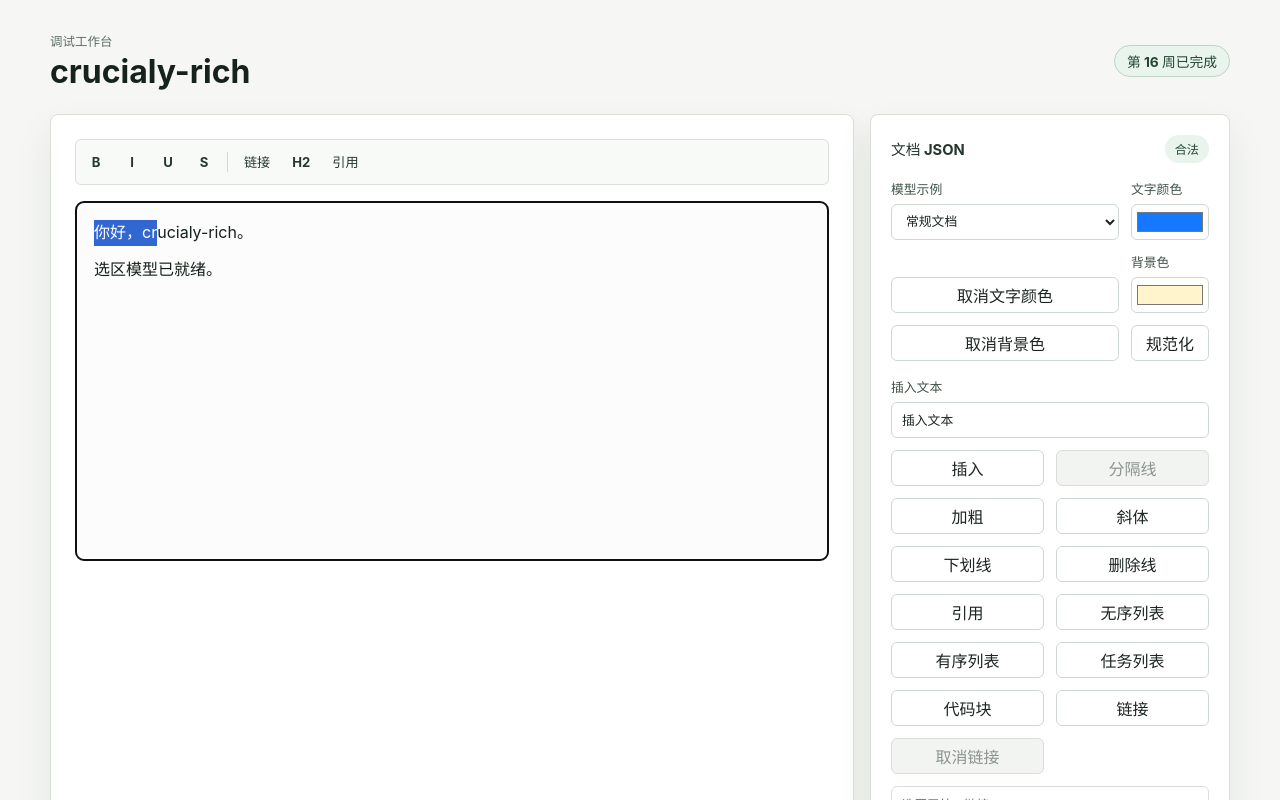
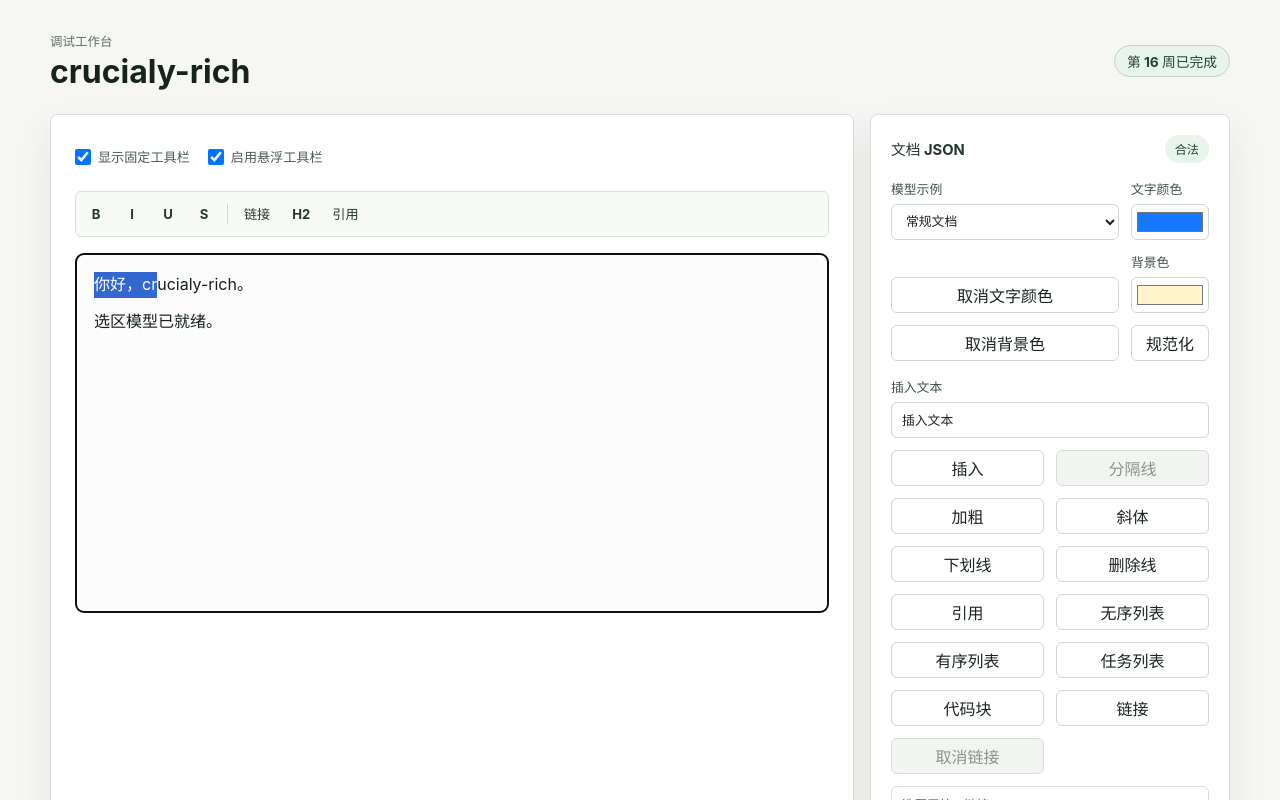
Before and after one commit to QDyanbing/crucialy-rich, a React (Vite) app in the folder apps/demo/: page / in a window 1280 px wide. Shown: the top 800 px of the page. Built offline with nearby package versions, Linux system fonts and the light colour scheme.

Commit message:
feat(demo): add floating toolbar controls

```diff
--- a/apps/demo/src/main.tsx
+++ b/apps/demo/src/main.tsx
@@ -31,6 +31,7 @@ import {
   INSERT_TEXT_COMMAND_NAME,
   INSERT_DIVIDER_COMMAND_NAME,
   ITALIC_COMMAND_NAME,
+  isCollapsed,
   isValidPoint,
   MERGE_BLOCK_COMMAND_NAME,
   normalizeDocument,
@@ -68,7 +69,9 @@ import {
 import {
   createDefaultToolbarItems,
   FixedToolbar,
+  FloatingToolbar,
   RichTextEditor,
+  type FloatingToolbarAnchorRect,
   type RichTextEditorTransactionEvent,
   type ToolbarCommandEvent,
 } from "@crucialy-rich/react";
@@ -724,6 +727,10 @@ function DemoApp() {
   const [linkHrefValue, setLinkHrefValue] = useState("https://example.com/docs");
   const [linkRelValue, setLinkRelValue] = useState("noopener noreferrer");
   const [linkTargetValue, setLinkTargetValue] = useState<"_blank" | "_self">("_blank");
+  const [showFixedToolbar, setShowFixedToolbar] = useState(true);
+  const [showFloatingToolbar, setShowFloatingToolbar] = useState(true);
+  const [floatingToolbarRect, setFloatingToolbarRect] =
+    useState<FloatingToolbarAnchorRect | null>(null);
   const savedLinkSelectionRef = useRef<RangeSelection | null>(null);
   const [lastTransaction, setLastTransaction] = useState<Transaction | null>(null);
   const [lastTransactionReport, setLastTransactionReport] =
@@ -831,14 +838,26 @@ function DemoApp() {
       ?.active
       ? "paragraph"
       : "mixed");
-  const fixedToolbarItems = useMemo(
+  const toolbarItems = useMemo(
     () =>
       createDefaultToolbarItems({
         link: createLinkCommandPayload(linkHrefValue, linkTargetValue, linkRelValue),
-      }).map((item) =>
+      }),
+    [linkHrefValue, linkRelValue, linkTargetValue],
+  );
+  const fixedToolbarItems = useMemo(
+    () =>
+      toolbarItems.map((item) =>
         item.type === "command" ? { ...item, label: `固定工具栏${item.label}` } : item,
       ),
-    [linkHrefValue, linkRelValue, linkTargetValue],
+    [toolbarItems],
+  );
+  const floatingToolbarItems = useMemo(
+    () =>
+      toolbarItems.map((item) =>
+        item.type === "command" ? { ...item, label: `悬浮工具栏${item.label}` } : item,
+      ),
+    [toolbarItems],
   );
 
   function isCommandDisabled(name: CommandName) {
@@ -863,6 +882,7 @@ function DemoApp() {
     setLastTransaction(null);
     setLastTransactionReport(null);
     savedLinkSelectionRef.current = null;
+    setFloatingToolbarRect(null);
     setLinkEditorOpen(false);
   }
 
@@ -1247,6 +1267,26 @@ function DemoApp() {
     if (nextSelection) {
       setModelSelection(nextSelection);
     }
+
+    if (
+      nextSelection &&
+      !isCollapsed(nextSelection) &&
+      browserSelection &&
+      browserSelection.rangeCount > 0
+    ) {
+      const rect = browserSelection.getRangeAt(0).getBoundingClientRect();
+
+      setFloatingToolbarRect({
+        bottom: rect.bottom,
+        height: rect.height,
+        left: rect.left,
+        top: rect.top,
+        width: rect.width,
+      });
+      return;
+    }
+
+    setFloatingToolbarRect(null);
   }
 
   return (
@@ -1261,6 +1301,25 @@ function DemoApp() {
 
       <section className="workspace-grid" aria-label="编辑器工作区">
         <div className="editor-surface" aria-label="编辑器预览">
+          <div className="toolbar-display-controls" aria-label="工具栏显示设置">
+            <label>
+              <input
+                checked={showFixedToolbar}
+                type="checkbox"
+                onChange={(event) => setShowFixedToolbar(event.target.checked)}
+              />
+              <span>显示固定工具栏</span>
+            </label>
+            <label>
+              <input
+                checked={showFloatingToolbar}
+                type="checkbox"
+                onChange={(event) => setShowFloatingToolbar(event.target.checked)}
+              />
+              <span>启用悬浮工具栏</span>
+            </label>
+          </div>
+          {showFixedToolbar ? (
             <FixedToolbar
               document={normalizedDocument}
               items={fixedToolbarItems}
@@ -1268,6 +1327,7 @@ function DemoApp() {
               registry={demoCommandRegistry}
               selection={modelSelection}
             />
+          ) : null}
           <RichTextEditor
             className="rendered-document"
             contentEditable
@@ -1281,6 +1341,17 @@ function DemoApp() {
             suppressContentEditableWarning
             value={normalizedDocument}
           />
+          {showFloatingToolbar ? (
+            <FloatingToolbar
+              anchorRect={floatingToolbarRect}
+              document={normalizedDocument}
+              items={floatingToolbarItems}
+              label="悬浮格式工具栏"
+              onCommand={handleToolbarCommand}
+              registry={demoCommandRegistry}
+              selection={modelSelection}
+            />
+          ) : null}
         </div>
 
         <aside className="debug-panel" aria-label="文档调试面板">
--- a/apps/demo/src/styles.css
+++ b/apps/demo/src/styles.css
@@ -168,6 +168,38 @@ h3 {
   height: 20px;
   margin: 0 3px;
   background: #cfd7d1;
+}
+
+.toolbar-display-controls {
+  display: flex;
+  flex-wrap: wrap;
+  align-items: center;
+  gap: 8px 18px;
+  min-height: 28px;
+}
+
+.toolbar-display-controls label {
+  display: inline-flex;
+  align-items: center;
+  gap: 7px;
+  color: #4b5d52;
+  cursor: pointer;
+  font-size: 0.82rem;
+  font-weight: 700;
+}
+
+.toolbar-display-controls input {
+  width: 16px;
+  height: 16px;
+  margin: 0;
+}
+
+.crucialy-floating-toolbar {
+  filter: drop-shadow(0 10px 18px rgb(26 36 30 / 18%));
+}
+
+.crucialy-floating-toolbar .crucialy-toolbar {
+  background: #ffffff;
 }
 
 .empty-state {
```
Lines whose indentation alone changed are shown as unchanged.
